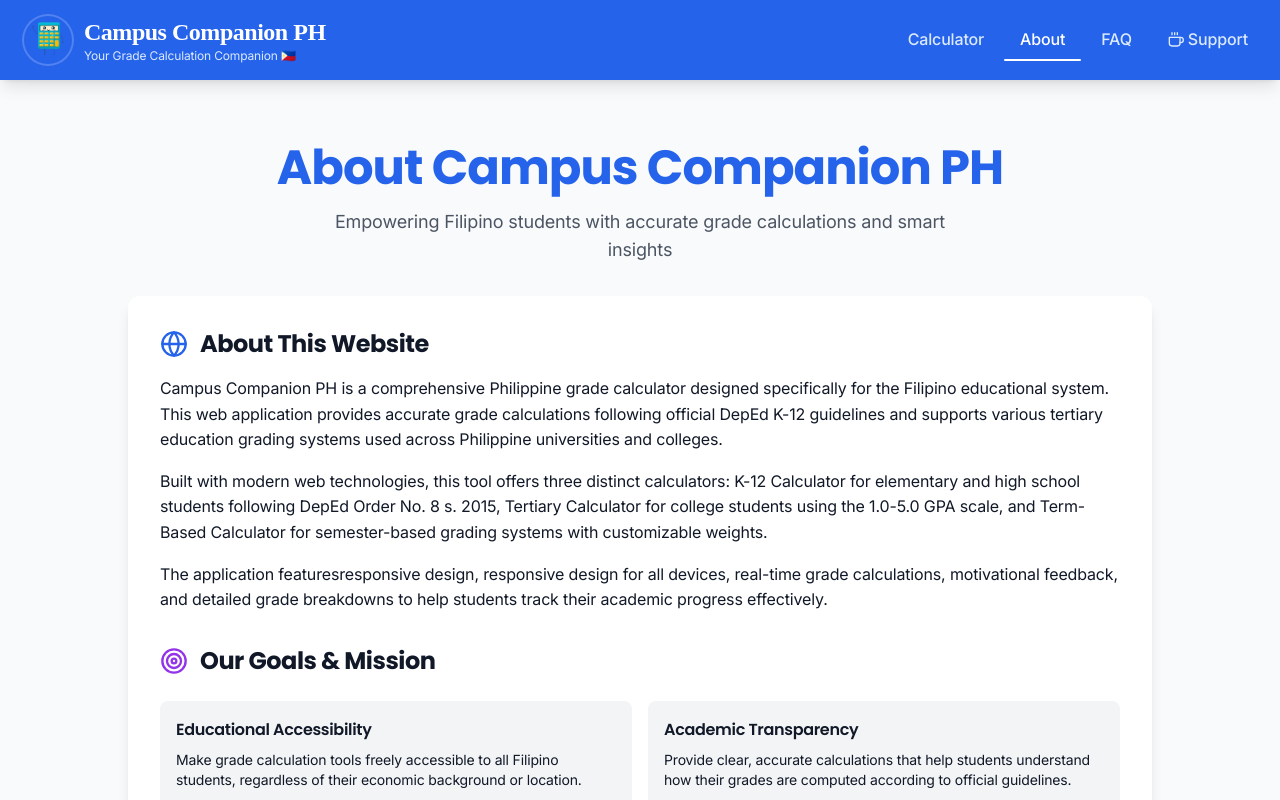
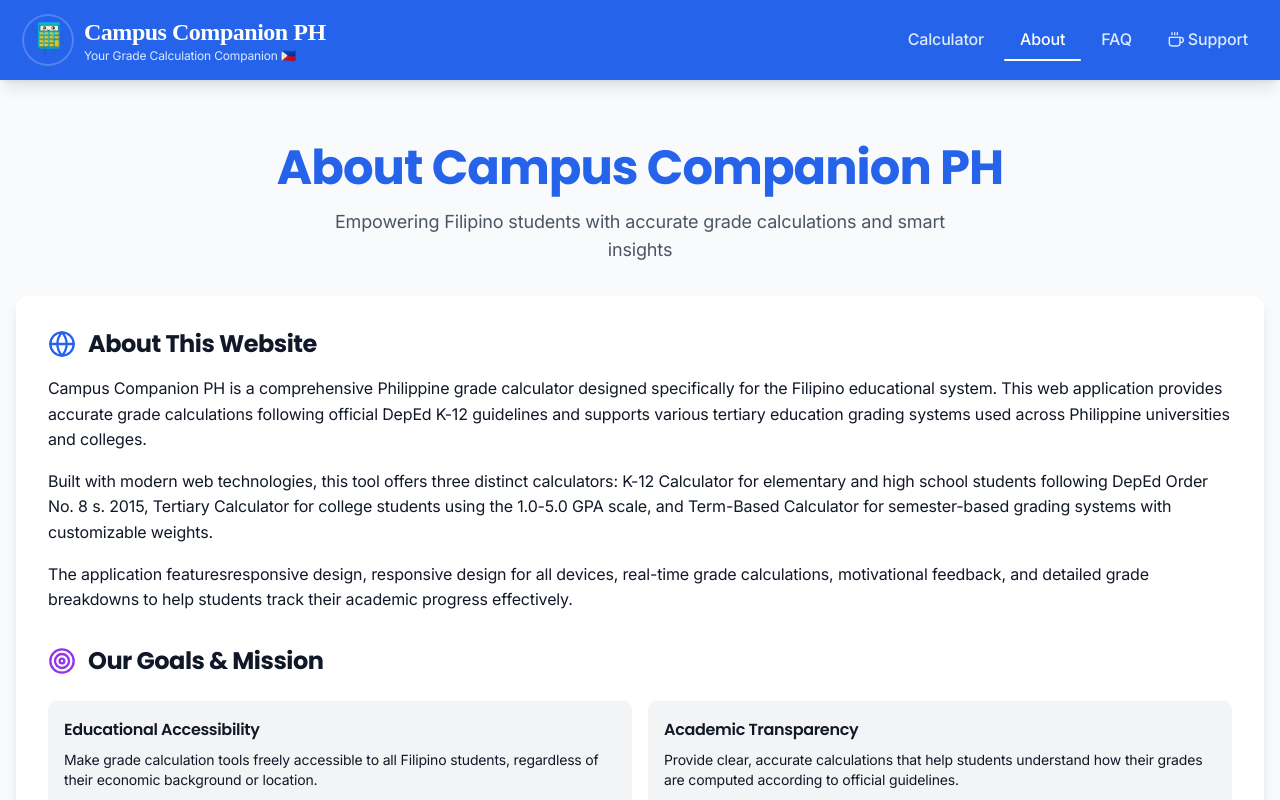
Before and after one commit to Clarence140/CampusCompanionPH, a React (Vite) app: page / in a window 1280 px wide. Both pictures are taken after a click on the button "About". Shown: the top 800 px of the page. Built offline with nearby package versions, Linux system fonts and the light colour scheme; a web font is replaced by a local one.

Commit message:
About Page Update

```diff
--- a/src/components/About.jsx
+++ b/src/components/About.jsx
@@ -16,7 +16,7 @@
   const [showTips, setShowTips] = useState(false);
 
   return (
-    <div className="max-w-5xl mx-auto">
+    <div className="w-full">
       {/* Hero Header */}
       <div className="mb-8 text-center">
         <h2 className="text-4xl sm:text-5xl font-heading font-bold mb-4 text-blue-600">
```
